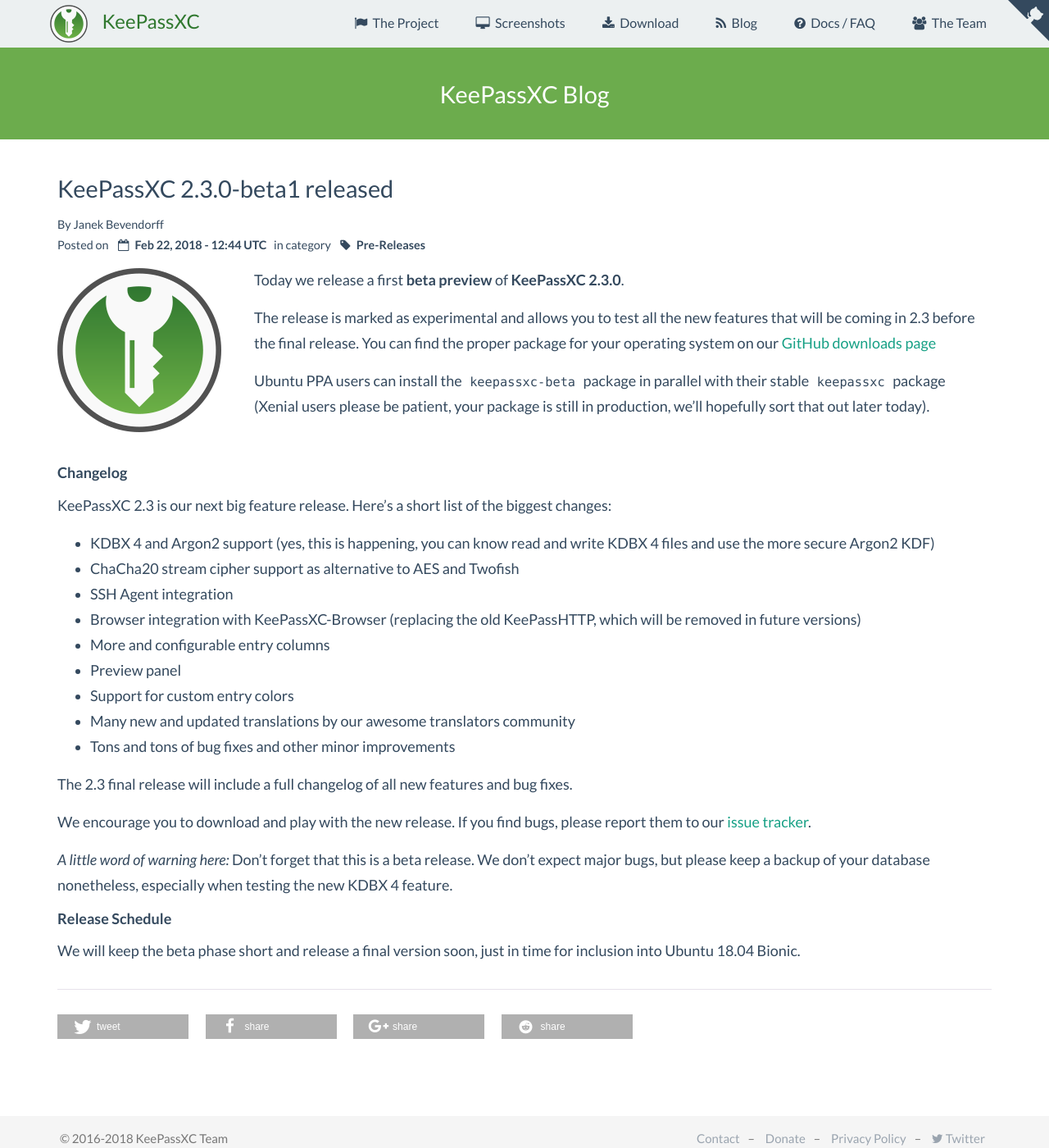
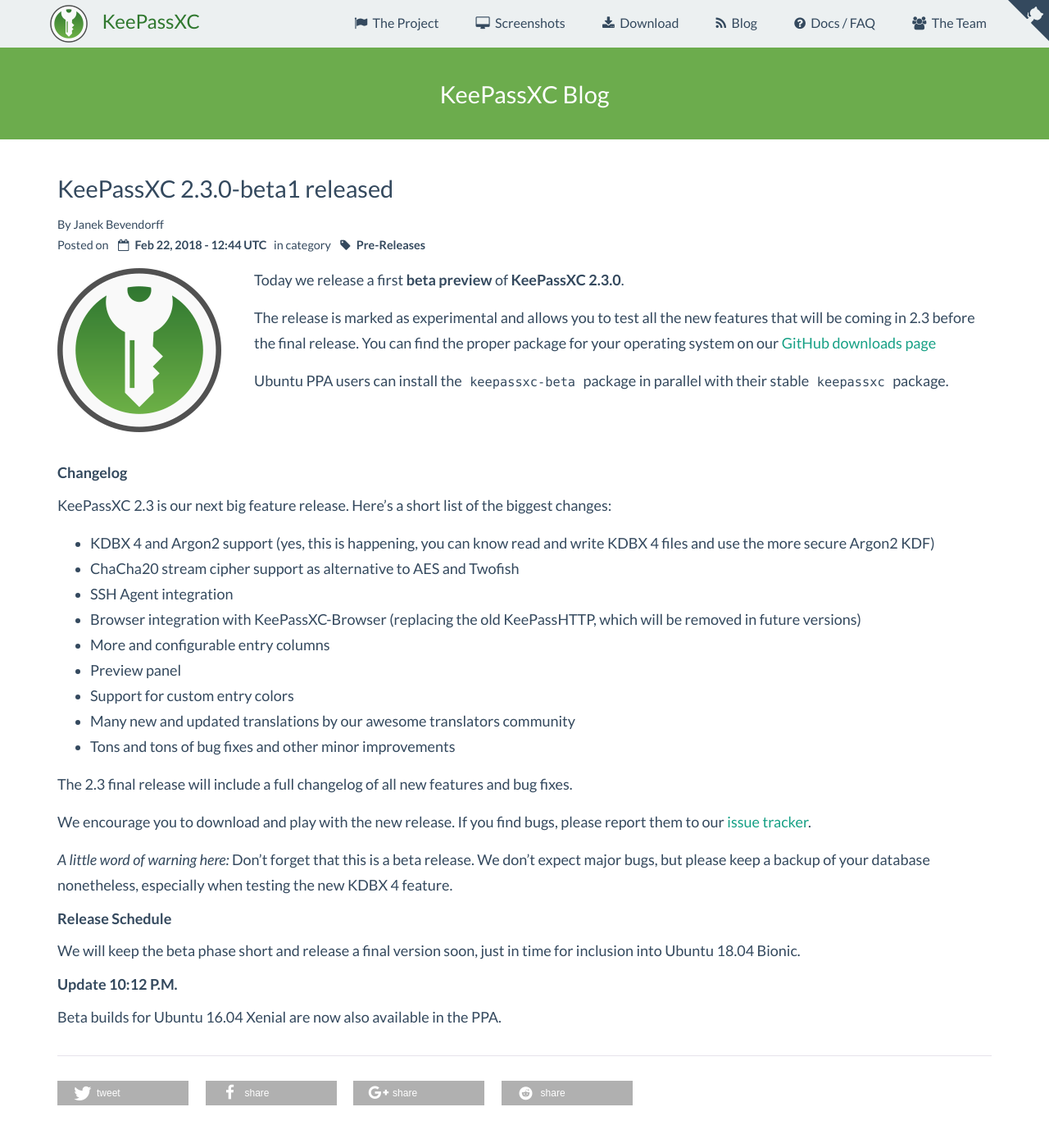
Before and after one commit to keepassxreboot/keepassxc-org, a Jekyll site: the page built from blog/_posts/2018-02-22-2.3-beta1-release.md, in a window 1280 px wide and 1400 px high. Shown: the whole window at 82% size. Built offline with Jekyll 4.4.1, drawn with Linux system fonts in a browser that asks for light colours; comment, search, counter and statistics services are not loaded.

Commit message:
Xenial builds available

```diff
--- a/blog/_posts/2018-02-22-2.3-beta1-release.md
+++ b/blog/_posts/2018-02-22-2.3-beta1-release.md
@@ -20,8 +20,7 @@
 [GitHub downloads page](https://github.com/keepassxreboot/keepassxc/releases/tag/2.3.0-beta1)
 
 Ubuntu PPA users can install the `keepassxc-beta` package in parallel with their stable
-`keepassxc` package (Xenial users please be patient, your package is still in production,
-we'll hopefully sort that out later today).
+`keepassxc` package.
 
 <!--more-->
 
@@ -55,3 +54,7 @@
 
  We will keep the beta phase short and release a final version soon, just in time for
  inclusion into Ubuntu 18.04 Bionic.
+
+ <h5 id="update">Update 10:12 P.M.</h5>
+
+Beta builds for Ubuntu 16.04 Xenial are now also available in the PPA.
```
